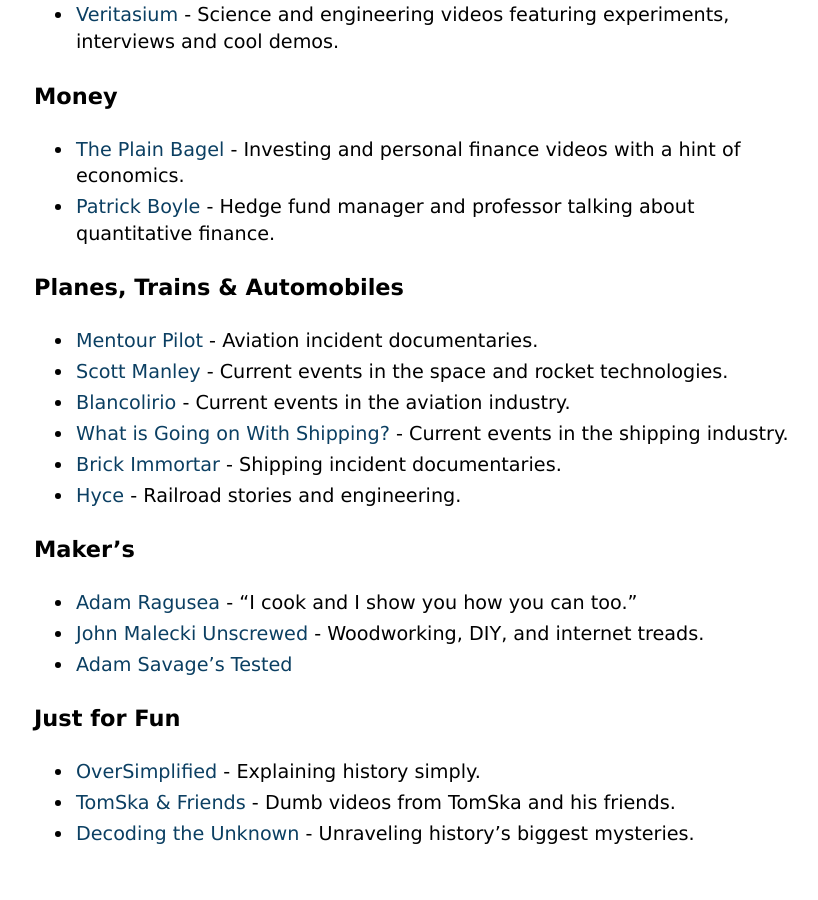
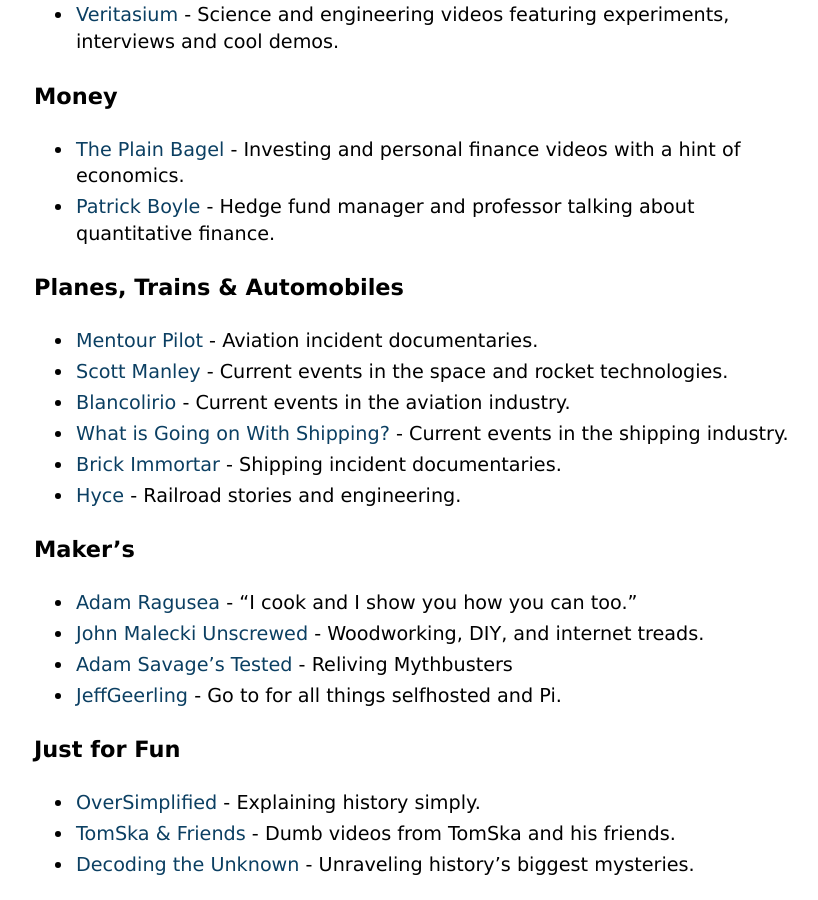
Before and after one commit to nickstanley574/nickstanley574.github.io, a Jekyll site: the page built from library.md, in a window 1280 px wide and 900 px high, scrolled down 1333 px. Shown: the whole window, without its empty margins (226-1044 px from the left). Built offline with Jekyll 4.4.1, drawn with Linux system fonts in a browser that asks for light colours; before the commit the page ends 2202 px from its top, so only the background shows below that.

Commit message:
format changes

```diff
--- a/library.md
+++ b/library.md
@@ -61,7 +61,8 @@
 
 - [Adam Ragusea](https://www.youtube.com/@aragusea) - "I cook and I show you how you can too."
 - [John Malecki Unscrewed](https://www.youtube.com/@John_Malecki) - Woodworking, DIY, and internet treads.
-- [Adam Savage’s Tested](https://www.youtube.com/@tested)
+- [Adam Savage’s Tested](https://www.youtube.com/@tested) - Reliving Mythbusters
+- [JeffGeerling](https://www.youtube.com/@JeffGeerling) - Go to for all things selfhosted and Pi.
 
 ### Just for Fun
 
```
Also changed, not shown: _includes/resume-position.html (deleted, +0 -7 lines).
